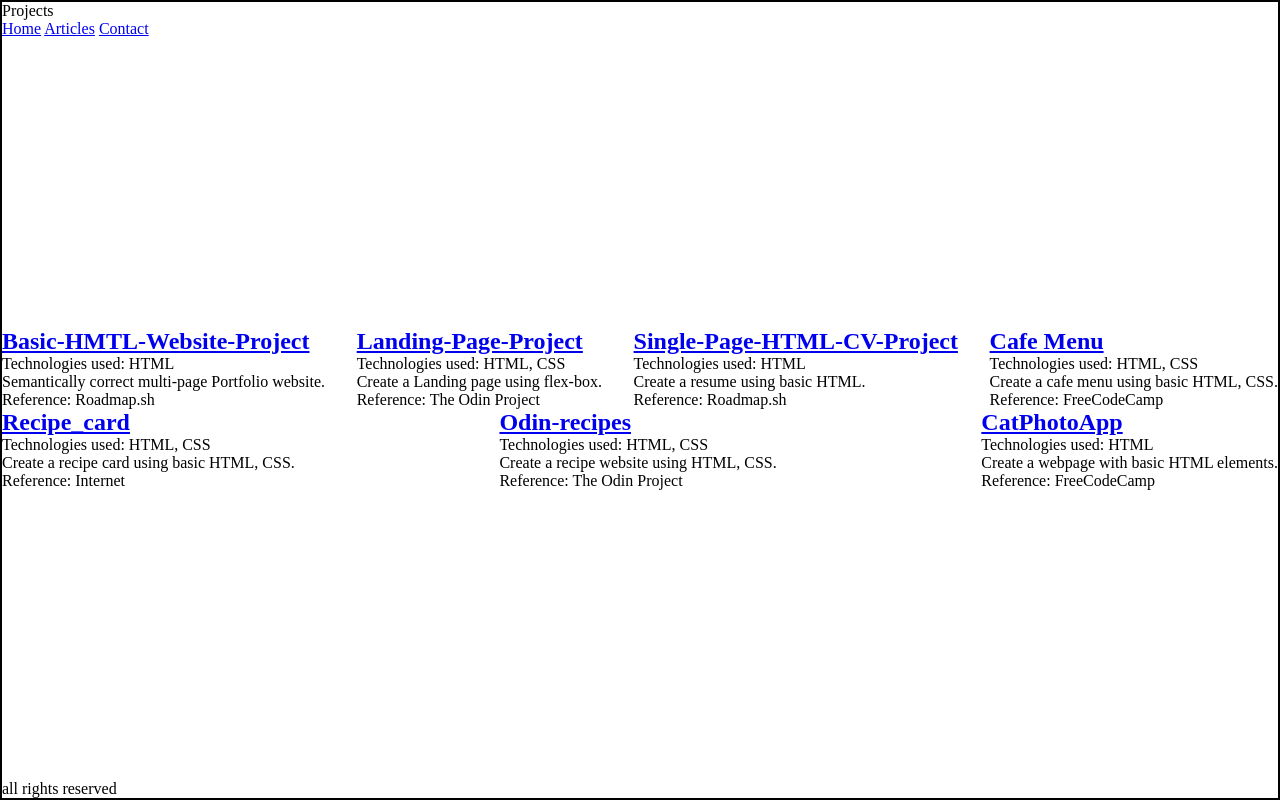
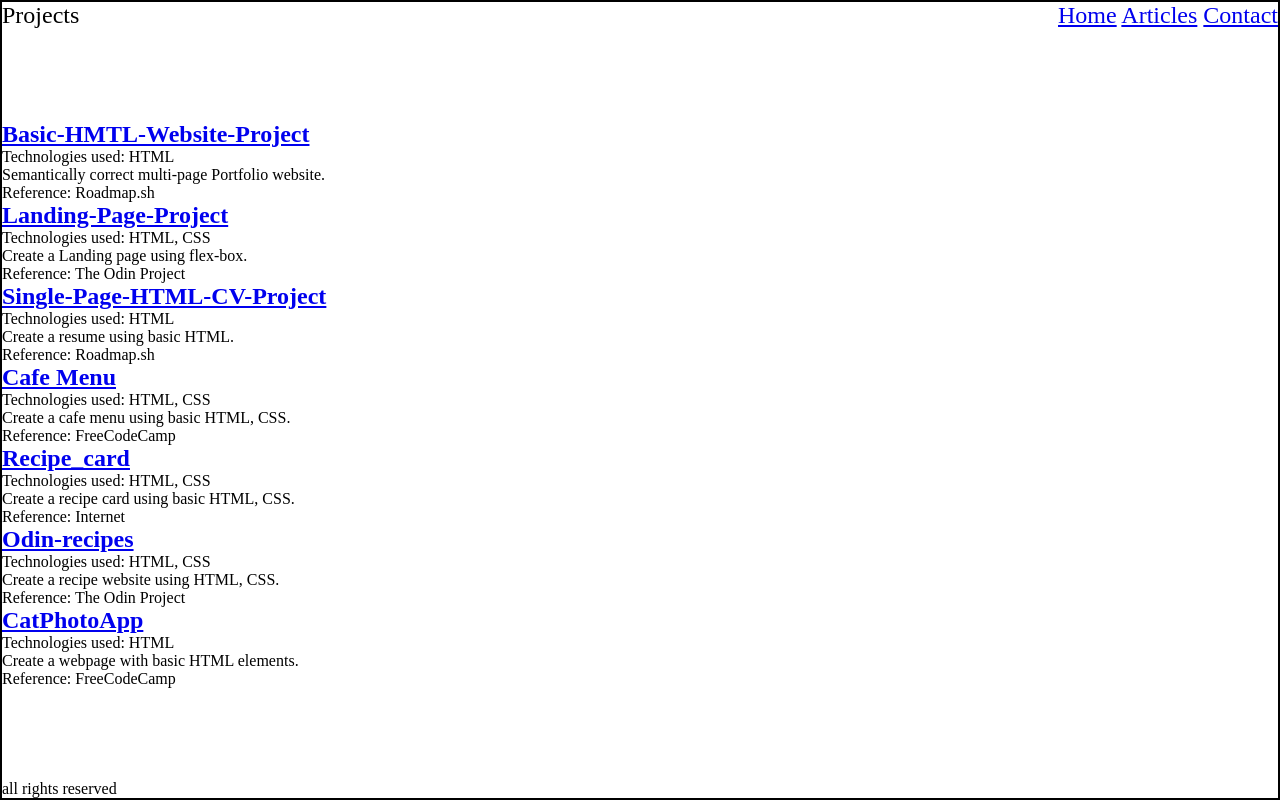
Before and after one commit to richiethimaiah13/Personal-Portfolio-Project, a plain HTML site: page projects/index.html in a window 1280 px wide. Drawn offline with Linux system fonts and the light colour scheme.

Commit message:
Modify css in projects page and add link to readme

```diff
--- a/projects/style.css
+++ b/projects/style.css
@@ -14,8 +14,13 @@ body {
     height: 100vh;
 }
 
-main {
+header {
     display: flex;
-    justify-content: space-between;
+    justify-content: space-evenly;
     flex-wrap: wrap;
+    font-size: 1.5em;
 }
+
+header div {
+    flex: 1 0
+}
```
Also changed, not shown: 1 other file.
